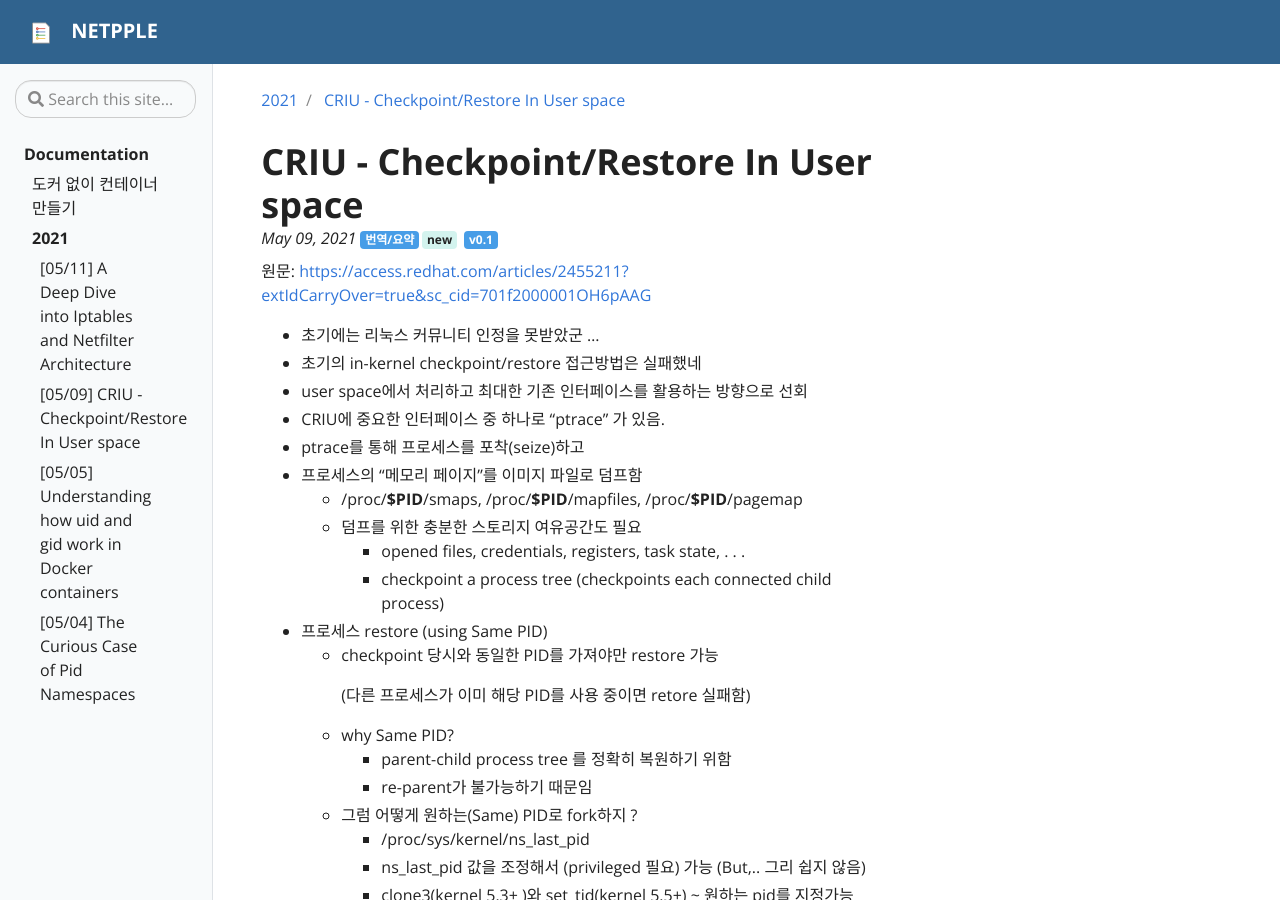
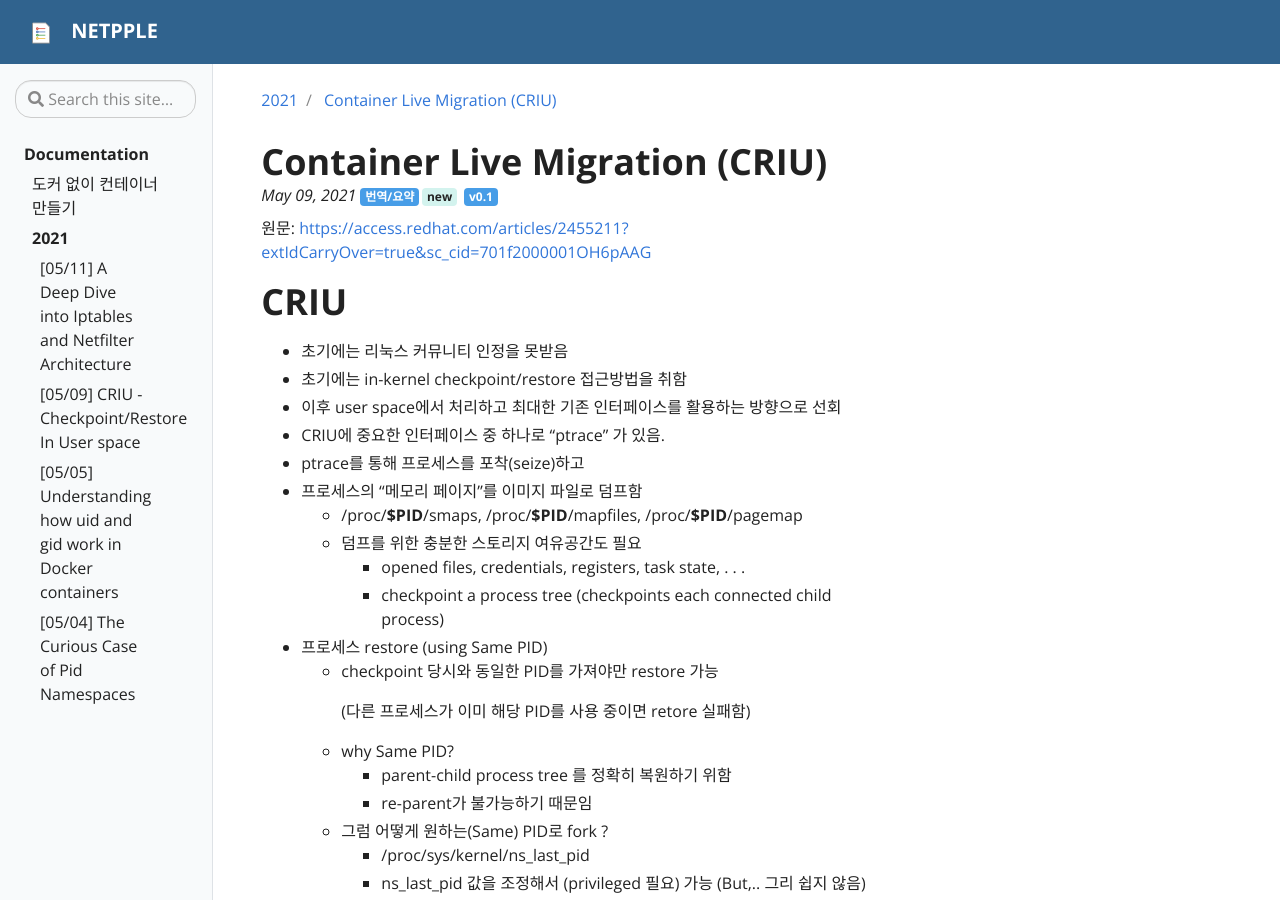
Before and after one commit to netpple/netpple.github.io, a Jekyll site: the page built from _posts/2021-05-09-criu-live-container-migration.md, in a window 1280 px wide and 900 px high. Built offline with Jekyll 4.4.1, drawn with Linux system fonts in a browser that asks for light colours; our own code applies the rules of GitHub Pages for plain Markdown files; some of the changed text lies outside the part shown.

Commit message:
Update 2021-05-09-criu-live-container-migration.md

```diff
--- a/_posts/2021-05-09-criu-live-container-migration.md
+++ b/_posts/2021-05-09-criu-live-container-migration.md
@@ -1,5 +1,5 @@
 ---
-title: CRIU - Checkpoint/Restore In User space
+title: Container Live Migration (CRIU)
 version: v0.1
 description: Container Live Migration
 date: 2021-05-09 23:35 +09:00
@@ -13,9 +13,11 @@
 ---
 원문: [https://access.redhat.com/articles/2455211?extIdCarryOver=true&sc_cid=701f2000001OH6pAAG](https://access.redhat.com/articles/2455211?extIdCarryOver=true&sc_cid=701f2000001OH6pAAG)
 
-- 초기에는 리눅스 커뮤니티 인정을 못받았군 ...
-- 초기의 in-kernel checkpoint/restore 접근방법은 실패했네
-- user space에서 처리하고 최대한 기존 인터페이스를 활용하는 방향으로 선회
+# CRIU
+
+- 초기에는 리눅스 커뮤니티 인정을 못받음
+- 초기에는 in-kernel checkpoint/restore 접근방법을 취함
+- 이후 user space에서 처리하고 최대한 기존 인터페이스를 활용하는 방향으로 선회
 - CRIU에 중요한 인터페이스 중 하나로 "ptrace" 가 있음.
 - ptrace를 통해 프로세스를 포착(seize)하고
 - 프로세스의 "메모리 페이지"를 이미지 파일로 덤프함
@@ -31,12 +33,12 @@
     - why Same PID?
         - parent-child process tree 를 정확히 복원하기 위함
         - re-parent가 불가능하기 때문임
-    - 그럼 어떻게 원하는(Same) PID로 fork하지 ?
+    - 그럼 어떻게 원하는(Same) PID로 fork ?
         - /proc/sys/kernel/ns_last_pid
         - ns_last_pid 값을 조정해서 (privileged 필요) 가능 (But,.. 그리 쉽지 않음)
         - clone3(kernel 5.3+ )와 set_tid(kernel 5.5+) ~ 원하는 pid를 지정가능
 
-컨테이너 마이그레이션 관련 참고
+Container Migration 관련 참고
 
 - 공식 git : [https://github.com/checkpoint-restore/criu](https://github.com/checkpoint-restore/criu)
 - 개요 /요약: [https://www.redhat.com/en/blog/checkpointrestore-container-migration](https://www.redhat.com/en/blog/checkpointrestore-container-migration)
```
